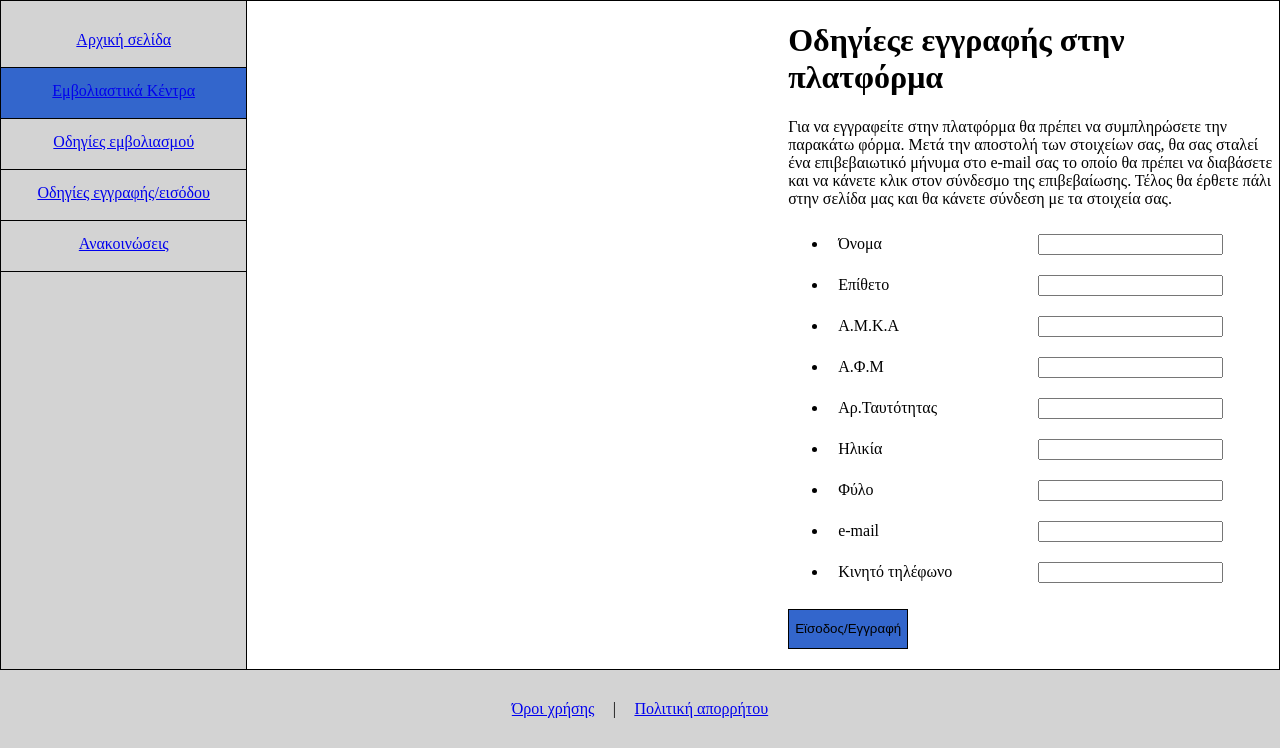
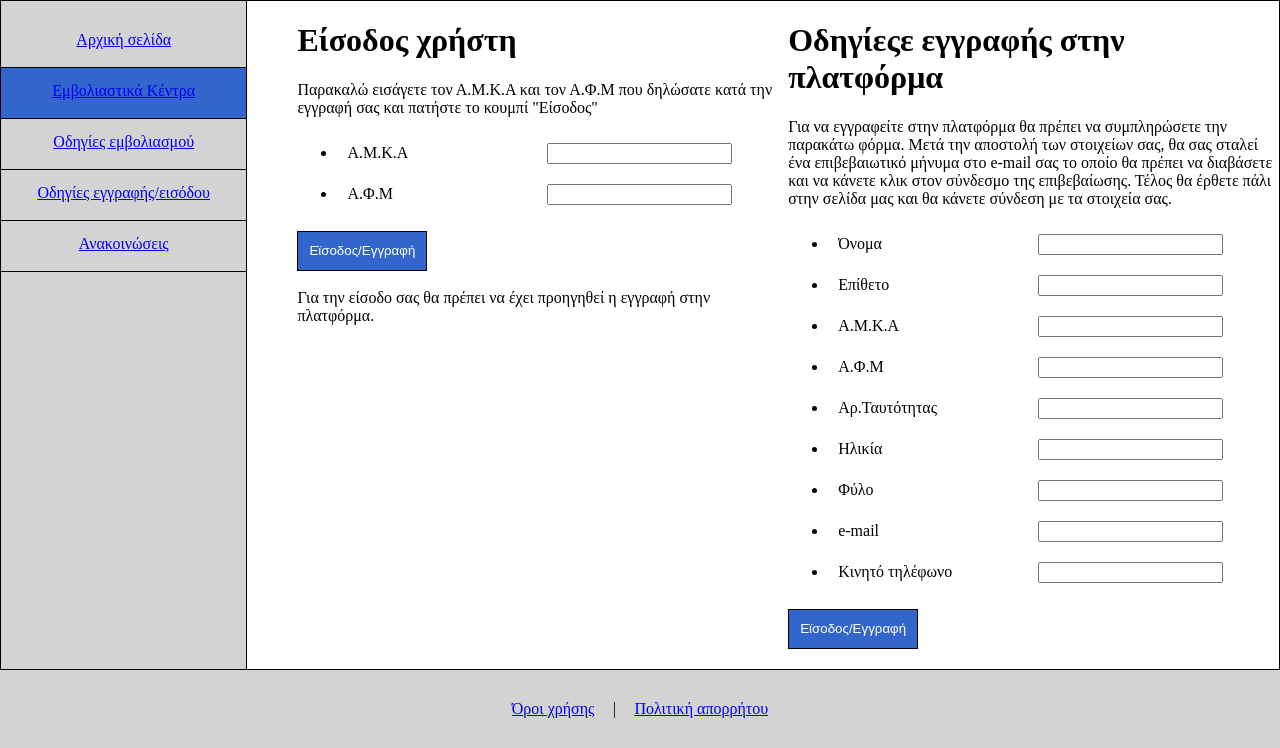
Before and after one commit to themhz/ergasia_pli23_html, a PHP site: page /eisodos_eggrafh.html in a window 1280 px wide. Shown: the part 127-875 px from the top of the page. Run offline with PHP 8.4, Linux system fonts and the light colour scheme; some libraries are stand-ins or nearby versions.

Commit message:
prosthesame login kai register

```diff
--- a/eisodos_eggrafh.html
+++ b/eisodos_eggrafh.html
@@ -36,7 +36,24 @@
         <div class="right">
             <div class="box">
                 <div class="box-l">
+                    <form>
+                        <div class="login">
 
+                            <h1>Είσοδος χρήστη</h1>
+                            <p>
+                                Παρακαλώ εισάγετε τον Α.Μ.Κ.Α και τον Α.Φ.Μ που δηλώσατε κατά την εγγραφή σας και πατήστε το κουμπί "Είσοδος"
+                            </p>
+                            <ul>
+                                <li><label for="amka">Α.Μ.Κ.Α</label><input type="text" class="form-control" id="amka"
+                                        name="amka" required></li>
+                                <li><label for="afm">Α.Φ.Μ</label><input type="text" class="form-control" id="afm" name="afm"
+                                        required></li>
+                            </ul>
+                            <input type="submit" value="Εϊσοδος/Εγγραφή" class="button"><br><br>
+
+                            Για την είσοδο σας θα πρέπει να έχει προηγηθεί η εγγραφή στην πλατφόρμα.
+                        </div>
+                    </form>
                 </div>
                 <div class="box-r">
                     <form>
--- a/style.css
+++ b/style.css
@@ -121,11 +121,12 @@ body {
 .main .right .box .box-l{
     display: flex;
     flex-direction: column;
-    align-self: center;
+    /* align-self: center; */
     width: 50%;
-    justify-content: center;
+
     list-style: none;
     padding-bottom: 20px;
+    align-items: stretch;
 }
 
 
@@ -166,17 +167,19 @@ body {
 }
 
 
-.odigies{
-
+.odigies, .login{
+    align-items: stretch;
 }
 
-.odigies >ul li{
+.login  >ul li, .odigies >ul li{
     padding: 10px;
 }
-.odigies >ul li >label{
+.login  >ul li >label, .odigies >ul li >label{
     display:inline-block;
     width:200px;
 }
+
+
 
 .anakoinoseis{
     display: flex;
@@ -210,6 +213,12 @@ body {
 .button{
     background-color: #3366CC;
     border: 1px solid black;
-    width:120px;
+    color:white;
+    width:130px;
     height:40px;
+    cursor:pointer;
 }
+.button:hover{
+    background-color: #ffff;
+    color:black;
+}
```
